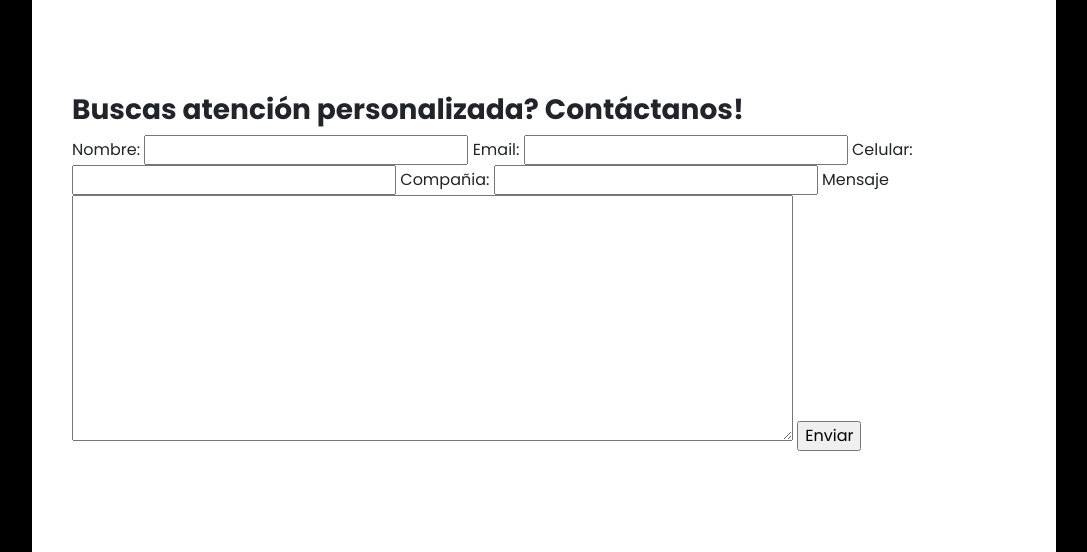
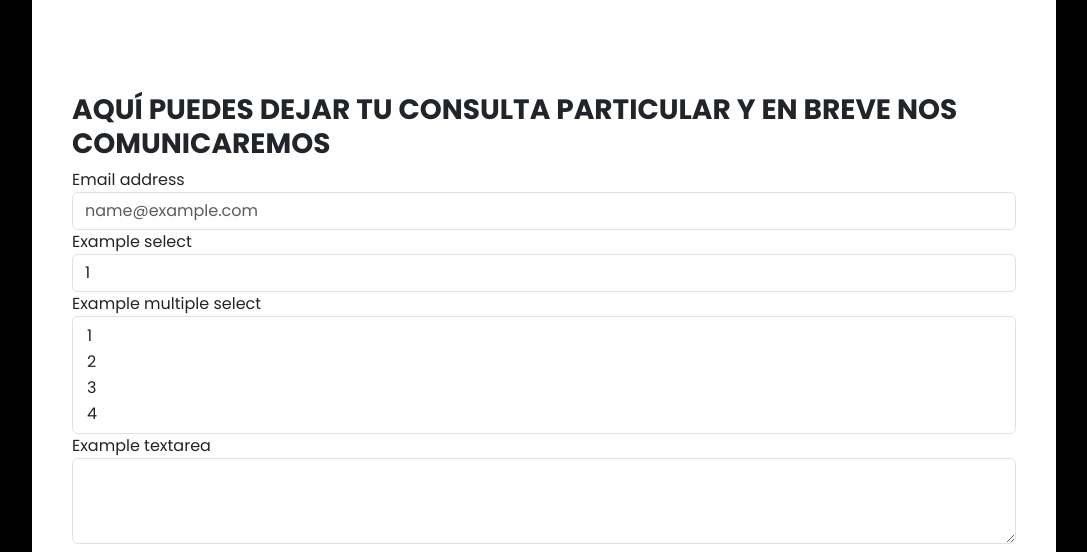
Before and after one commit to gacevedo19101/PFAcevedoGonzalo, a website: page section/nosotros.html in a window 1280 px wide. Shown: the part 1094-1646 px from the top of the page, without its empty margins (96-1183 px from the left). Drawn offline with nearby package versions, Linux system fonts and the light colour scheme; a web font is replaced by a local one.

Commit message:
version11.1

```diff
--- a/section/nosotros.html
+++ b/section/nosotros.html
@@ -106,24 +106,40 @@
         </section>
         <!-- --------------------------FORMULARIOS-------------------->
         <section>
-            <h3>Buscas atención personalizada? Contáctanos!</h3>
             <div>
-                <form class="contactoBox">
-                    <label for="nombre">Nombre:</label>
-                    <input type="text" name="nombre" />
-                    <label for="email">Email:</label>
-                    <input type="text" name="email" />
-                    <label for="celular">Celular:</label>
-                    <input type="text" name="celular" />
-                    <label for="compania">Compañia:</label>
-                    <input type="text" name="compania" />
-                    <label for="mensaje">Mensaje</label><br>
-                    <textarea name="mensaje" rows="10" cols="50"></textarea>
-                    <input type="submit" value="Enviar" />
-                </form>
-                <article>
-                    <img src="./assets/images/24ultra.jpg" alt="">
-                </article>
+                <h3>AQUÍ PUEDES DEJAR TU CONSULTA PARTICULAR Y EN BREVE NOS COMUNICAREMOS</h3>
+            </div>
+            <div>
+                <form>
+                    <div class="form-group">
+                      <label for="exampleFormControlInput1">Email address</label>
+                      <input type="email" class="form-control" id="exampleFormControlInput1" placeholder="name@example.com">
+                    </div>
+                    <div class="form-group">
+                      <label for="exampleFormControlSelect1">Example select</label>
+                      <select class="form-control" id="exampleFormControlSelect1">
+                        <option>1</option>
+                        <option>2</option>
+                        <option>3</option>
+                        <option>4</option>
+                        <option>5</option>
+                      </select>
+                    </div>
+                    <div class="form-group">
+                      <label for="exampleFormControlSelect2">Example multiple select</label>
+                      <select multiple class="form-control" id="exampleFormControlSelect2">
+                        <option>1</option>
+                        <option>2</option>
+                        <option>3</option>
+                        <option>4</option>
+                        <option>5</option>
+                      </select>
+                    </div>
+                    <div class="form-group">
+                      <label for="exampleFormControlTextarea1">Example textarea</label>
+                      <textarea class="form-control" id="exampleFormControlTextarea1" rows="3"></textarea>
+                    </div>
+                  </form>
             </div>
         </section>
         <!------Section 6------------Contactanos----------->
```
Also changed, not shown: 1 other file.
